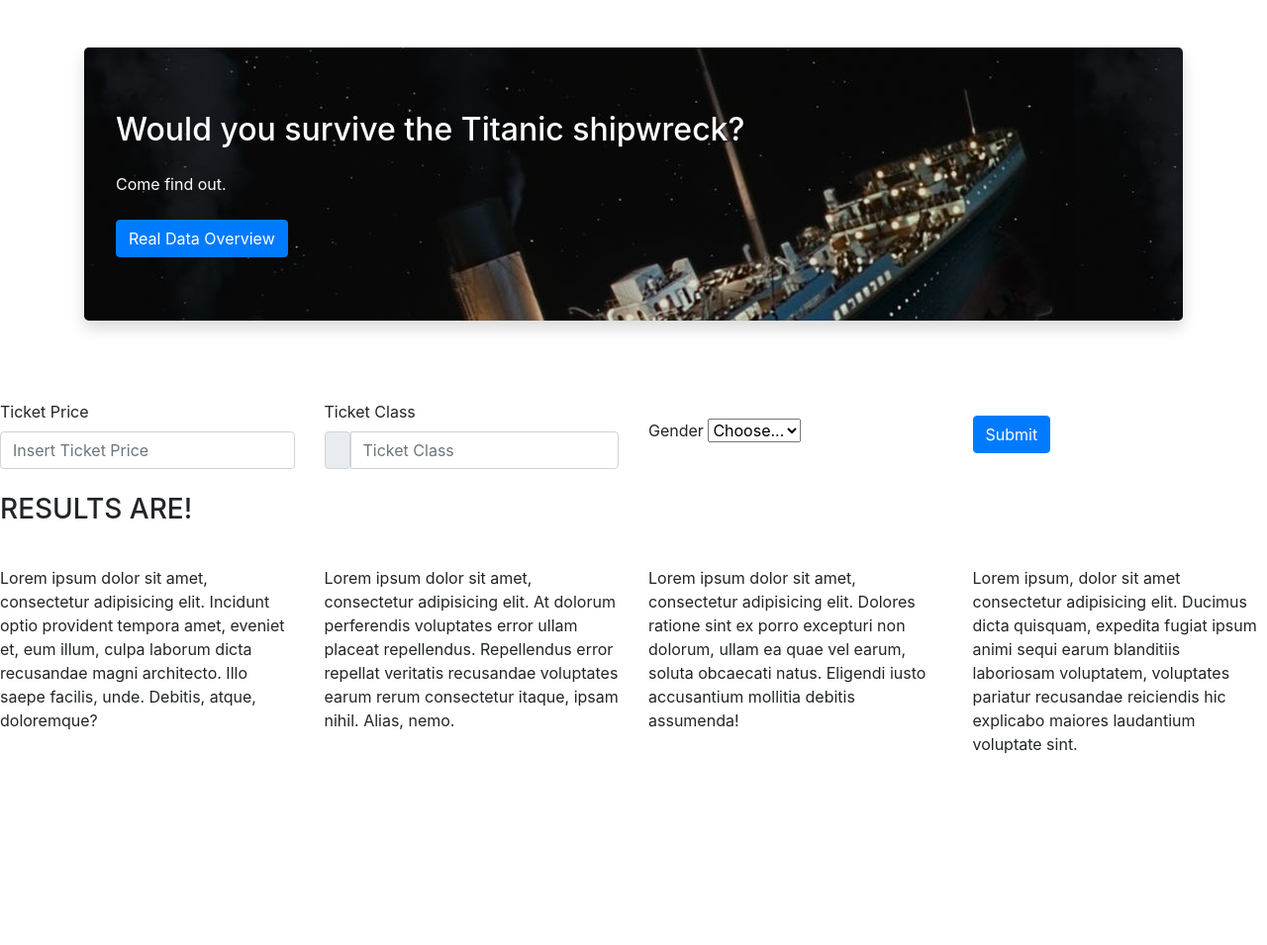
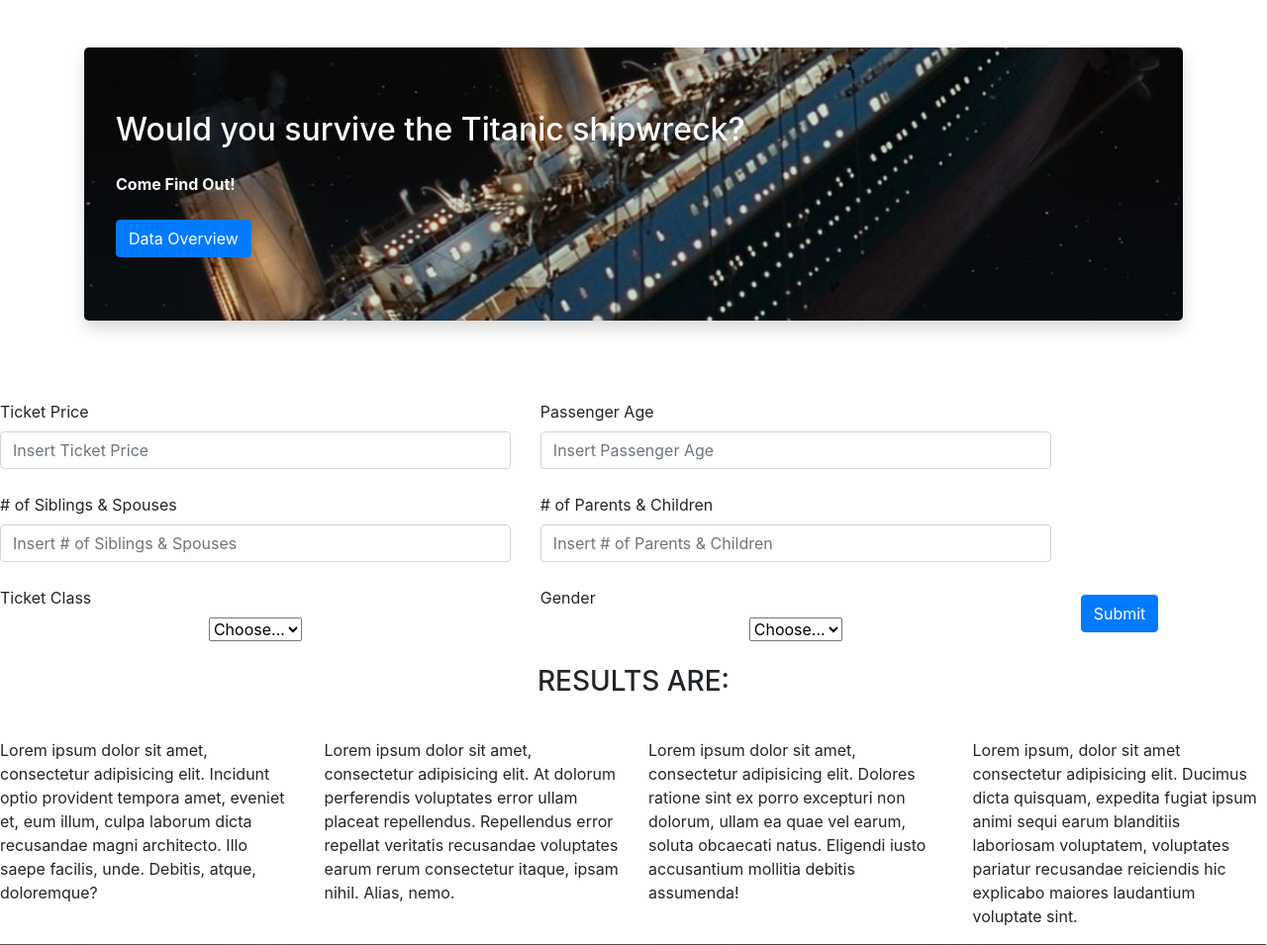
Before and after one commit to GVAlonzo/Project3-T4, a Flask app: page / in a window 1280 px wide. Shown: the top 955 px of the page at 99% size. Before the commit the page ends 762 px from the top, so only its background shows below. Run offline with Flask 2, Linux system fonts and the light colour scheme; some libraries are stand-ins or nearby versions.

Commit message:
Updated index.html and added overview.html

```diff
--- a/app.py
+++ b/app.py
@@ -8,21 +8,30 @@ app = Flask(__name__)
 @app.route("/")
 def home():
     ticket_price = ""
+    ticket_class = ""
+    passenger_age = ""
+    siblings_spouses = ""
+    parents_children = ""
     gender_mf = ""
     # Return template and data
-    return render_template("index.html",ticketPrice=ticket_price, genderMF=gender_mf)
+    return render_template("index.html",ticketPrice=ticket_price, ticketClass=ticket_class, passengerAge=passenger_age, singblingsSpouses=siblings_spouses, parentsChildren=parents_children, genderMF=gender_mf)
 
 @app.route("/submit", methods=["POST"])
 def form():
     ticket_price = request.form["price"]
+    ticket_class = int(request.form["class"])
+    passenger_age = request.form["age"]
+    siblings_spouses = request.form["sibsp"]
+    parents_children=request.form["parch"]
     gender_mf = int(request.form["gender"])
     predict = predict_titanic.predict(gender_mf)
     # Right here we"ll do gender next
     # Return template and data
-    return render_template("index.html",ticketPrice=ticket_price, genderMF=predict)
+    return render_template("index.html",ticketPrice=ticket_price, ticketClass=ticket_class, passengerAge=passenger_age, genderMF=predict)
 
-
-
+@app.route("/overview")
+def overview():
+    return render_template("overview.html")
 
 if __name__ == "__main__":
     app.run(debug=True)
--- a/static/css/style.css
+++ b/static/css/style.css
@@ -7,6 +7,11 @@
 
   body, html {
     height: 100%;
+  }
+
+  select {
+    display: block;
+    margin: auto;
   }
 
   .bg {
--- a/templates/index.html
+++ b/templates/index.html
@@ -10,7 +10,7 @@
 
   <!-- Bring in our bootstrap stylesheet -->
   <link rel="stylesheet" href="https://stackpath.bootstrapcdn.com/bootstrap/4.3.1/css/bootstrap.min.css" integrity="sha384-ggOyR0iXCbMQv3Xipma34MD+dH/1fQ784/j6cY/iJTQUOhcWr7x9JvoRxT2MZw1T" crossorigin="anonymous">
-  <link rel="stylesheet" type="text/css" href="static/style.css">
+  <link rel="stylesheet" type="text/css" href="static/css/style.css">
 
 </head>
 <body>
@@ -20,30 +20,56 @@
           Would you survive the Titanic shipwreck?
         </h2>
         <p class="mb-4">
-          Come find out.
+          <strong>Come Find Out!</strong>
         </p>
-        <a href="" class="btn btn-primary">Real Data Overview</a>
+        <a href="http://127.0.0.1:5000/overview" class="btn btn-primary">Data Overview</a>
       </div>
     </div>
 
-    <form action="/submit" method="POST" class="row gx-3 gy-2 align-items-center">
-      <div class="col-sm-3">
+    <form action="/submit" method="POST" class="row gx-3 by-2 align-items-center">
+      <div class="col-sm-5">
         <label class="visually-hidden" for="specificSizeInputName">Ticket Price</label>
         <!-- This is the first input box -->
         <input type="text" class="form-control" id="ticketPrice" placeholder="Insert Ticket Price" name="price">
+        <br>
       </div>
-      <div class="col-sm-3">
-        <label class="visually-hidden" for="specificSizeInputGroupUsername">Ticket Class</label>
-        <div class="input-group">
-          <div class="input-group-text"></div>
-          <!-- This is the second input box -->
-          <input type="text" class="form-control" id="specificSizeInputGroupUsername" placeholder="Ticket Class" name="gender">
-        </div>
+
+      <div class="col-sm-5">
+        <label class="visually-hidden" for="specificSizeInputName">Passenger Age</label>
+        <!-- This is the second input box -->
+        <input type="text" class="form-control" id="passengerAge" placeholder="Insert Passenger Age" name="age">
+        <br>
       </div>
-      <div class="col-sm-3">
+
+      <div class="col-sm-5">
+        <label class="visually-hidden" for="specificSizeInputName"># of Siblings & Spouses</label>
+        <!-- This is the third input box -->
+        <input type="text" class="form-control" id="siblingsSpouses" placeholder="Insert # of Siblings & Spouses" name="sibsp">
+        <br>
+      </div>
+
+      <div class="col-sm-5">
+        <label class="visually-hidden" for="specificSizeInputName"># of Parents & Children</label>
+        <!-- This is the fourth input box -->
+        <input type="text" class="form-control" id="parentsChildren" placeholder="Insert # of Parents & Children" name="parch">
+        <br>
+      </div>
+
+      <div class="col-sm-5">
+        <label class="visually-hidden" for="specificSizeSelect">Ticket Class</label>
+        <!-- This is the first drop down box -->
+        <select class="form-select" id="ticketClass" name="class">
+          <option selected>Choose...</option>
+          <option value="1">First</option>
+          <option value="2">Second</option>
+          <option value="3">Third</option>
+        </select>
+      </div>
+
+      <div class="col-sm-5">
         <label class="visually-hidden" for="specificSizeSelect">Gender</label>
-        <!-- This is the drop down box -->
-        <select class="form-select" id="specificSizeSelect">
+        <!-- This is the second drop down box -->
+        <select class="form-select" id="genderMF" name="gender">
           <option selected>Choose...</option>
           <option value="0">Female</option>
           <option value="1">Male</option>
@@ -59,9 +85,9 @@
 
   <div class="row">
     <div class="col-md-12">
-      <h3> RESULTS ARE!</h3>
-      <p> {{ticketPrice}} </p>
-      <p>{{genderMF}}</p>
+      <h3><center>RESULTS ARE:</center></h3>
+      <p><center>{{ticketPrice}}</center></p>
+      <p><center>{{genderMF}}</center></p>
     </div>
   </div>
 
@@ -81,7 +107,7 @@
     </div>
   </div>
 
-  <div class = "bg" style="background-image: url(static/images/iceberg.jpg);">
+  <div class ="bg" style="background-image: url(static/images/iceberg.jpg);">
   </div>
 
 <script src="https://stackpath.bootstrapcdn.com/bootstrap/4.3.1/js/bootstrap.min.js" integrity="sha384-JjSmVgyd0p3pXB1rRibZUAYoIIy6OrQ6VrjIEaFf/nJGzIxFDsf4x0xIM+B07jRM" crossorigin="anonymous"></script>
```
Also changed, not shown: templates/overview.html (added, +25 -0 lines).
